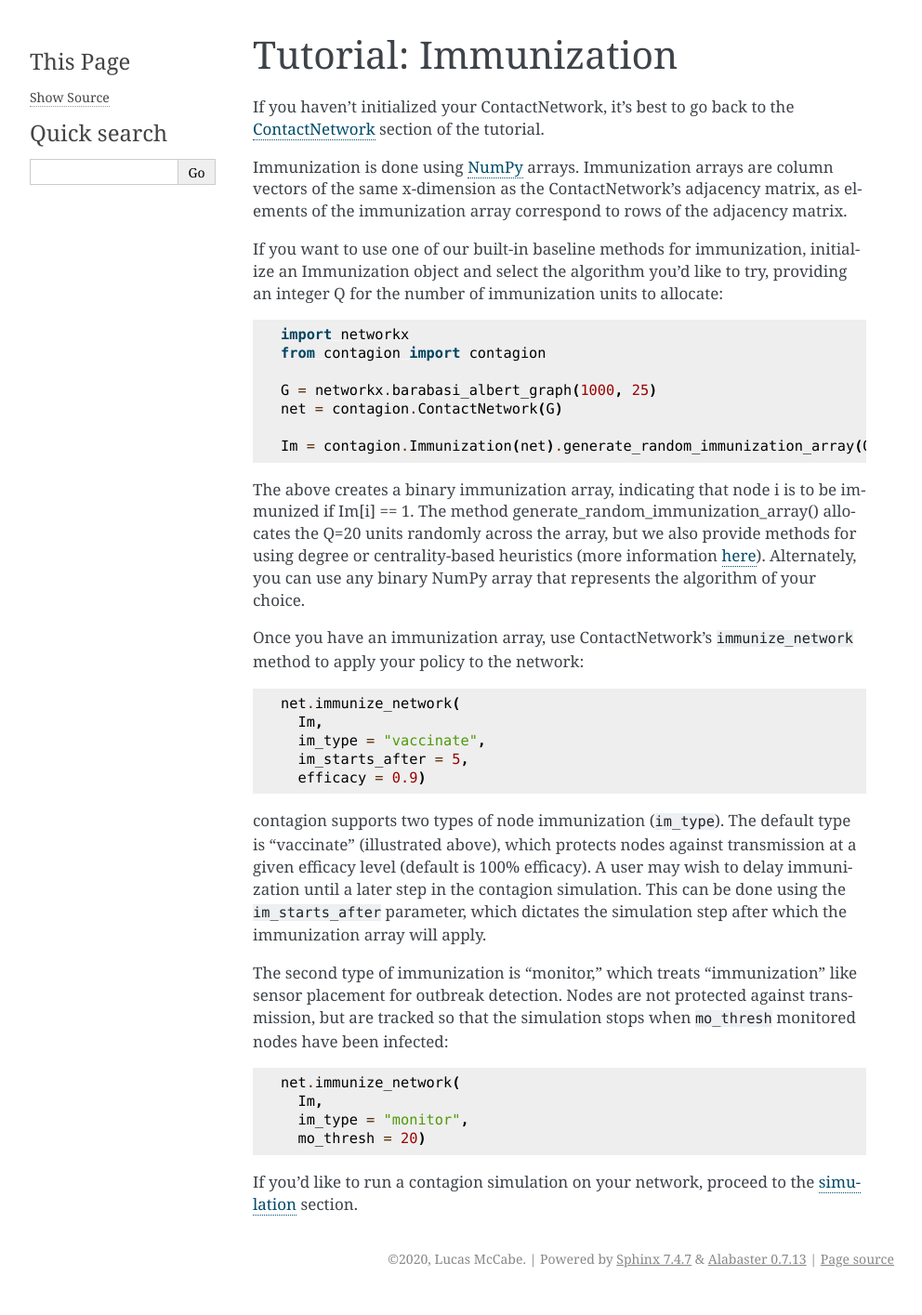
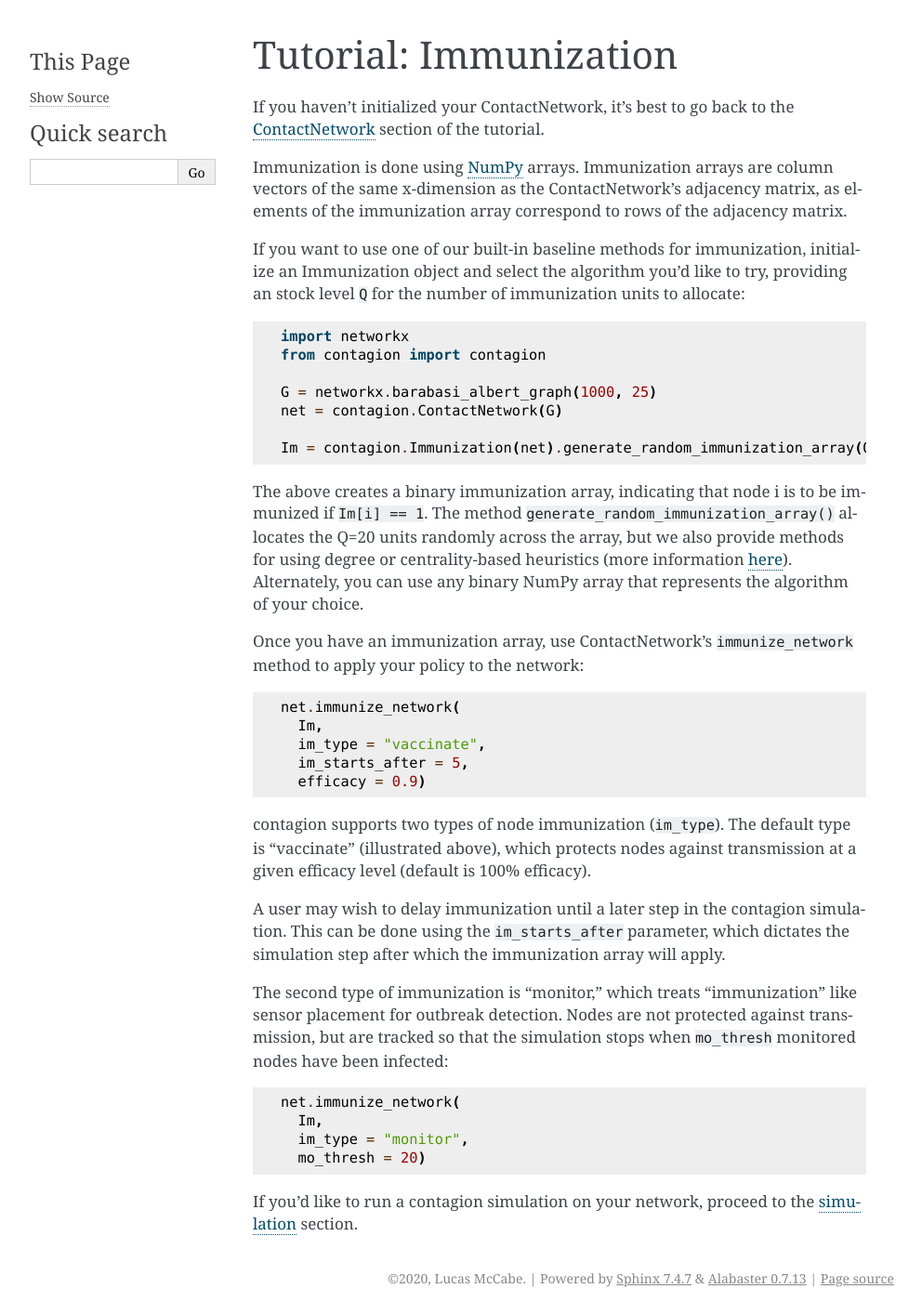
Before and after one commit to lucasmccabe/contagion, a Sphinx documentation site: the page built from docs/tutorial_Immunization.rst, in a window 1280 px wide. Shown: the whole page at 93% size, without its empty margins (148-1140 px from the left). Built offline with Sphinx 7.4.7, drawn with Linux system fonts in a browser that asks for light colours; before the commit the page ends 1394 px from its top, so only the background shows below that.

Commit message:
RDT updates

```diff
--- a/docs/apiref_Immunization.rst
+++ b/docs/apiref_Immunization.rst
@@ -1,5 +1,5 @@
 ======================================
-The Contagion class
+The Immunization class
 ======================================
 
 
--- a/docs/index.rst
+++ b/docs/index.rst
@@ -2,6 +2,7 @@
    sphinx-quickstart on Sun Aug 23 20:21:28 2020.
    You can adapt this file completely to your liking, but it should at least
    contain the root `toctree` directive.
+
 
 Documentation for contagion
 ===========================
--- a/docs/tutorial_ContactNetwork.rst
+++ b/docs/tutorial_ContactNetwork.rst
@@ -1,6 +1,6 @@
-============
+==========================
 Tutorial: Contact Networks
-============
+==========================
 
 
 contagion simulations run on ContactNetwork_ objects. To begin, create a NetworkX graph and initialize a ContactNetwork around it:
--- a/docs/tutorial_Immunization.rst
+++ b/docs/tutorial_Immunization.rst
@@ -1,12 +1,12 @@
-============
+======================
 Tutorial: Immunization
-============
+======================
 
 If you haven't initialized your ContactNetwork, it's best to go back to the ContactNetwork_ section of the tutorial.
 
 Immunization is done using NumPy_ arrays. Immunization arrays are column vectors of the same x-dimension as the ContactNetwork's adjacency matrix, as elements of the immunization array correspond to rows of the adjacency matrix.
 
-If you want to use one of our built-in baseline methods for immunization, initialize an Immunization object and select the algorithm you'd like to try, providing an integer Q for the number of immunization units to allocate:
+If you want to use one of our built-in baseline methods for immunization, initialize an Immunization object and select the algorithm you'd like to try, providing an stock level ``Q`` for the number of immunization units to allocate:
 
 .. code-block:: python
 
@@ -19,7 +19,7 @@ If you want to use one of our built-in baseline methods for immunization, initia
     Im = contagion.Immunization(net).generate_random_immunization_array(Q = 20)
 
 
-The above creates a binary immunization array, indicating that node i is to be immunized if Im[i] == 1. The method generate_random_immunization_array() allocates the Q=20 units randomly across the array, but we also provide methods for using degree or centrality-based heuristics (more information here_). Alternately, you can use any binary NumPy array that represents the algorithm of your choice.
+The above creates a binary immunization array, indicating that node i is to be immunized if ``Im[i] == 1``. The method ``generate_random_immunization_array()`` allocates the Q=20 units randomly across the array, but we also provide methods for using degree or centrality-based heuristics (more information here_). Alternately, you can use any binary NumPy array that represents the algorithm of your choice.
 
 Once you have an immunization array, use ContactNetwork's ``immunize_network`` method to apply your policy to the network:
 
@@ -32,7 +32,9 @@ Once you have an immunization array, use ContactNetwork's ``immunize_network`` m
     efficacy = 0.9)
 
 
-contagion supports two types of node immunization (``im_type``). The default type is "vaccinate" (illustrated above), which protects nodes against transmission at a given efficacy level (default is 100% efficacy). A user may wish to delay immunization until a later step in the contagion simulation. This can be done using the ``im_starts_after`` parameter, which dictates the simulation step after which the immunization array will apply.
+contagion supports two types of node immunization (``im_type``). The default type is "vaccinate" (illustrated above), which protects nodes against transmission at a given efficacy level (default is 100% efficacy).
+
+A user may wish to delay immunization until a later step in the contagion simulation. This can be done using the ``im_starts_after`` parameter, which dictates the simulation step after which the immunization array will apply.
 
 The second type of immunization is "monitor," which treats "immunization" like sensor placement for outbreak detection. Nodes are not protected against transmission, but are tracked so that the simulation stops when ``mo_thresh`` monitored nodes have been infected:
 
--- a/docs/tutorial_simulation.rst
+++ b/docs/tutorial_simulation.rst
@@ -1,6 +1,6 @@
-============
+====================
 Tutorial: Simulation
-============
+====================
 
 If you haven't initialized your ContactNetwork, it's best to go back to the ContactNetwork_ section of the tutorial. If you'd like to start by immunizing your network, feel free to go back to the Immunization_ section of the tutorial.
 
@@ -84,7 +84,7 @@ Alternately, a contact tracing approach is available:
 
 This method implements the logic illustrated below:
 
-.. image:: /_static/contagion_test and trace.PNG
+.. image:: /_static/contagion_test_and_trace.PNG
 
 
 .. _ContactNetwork: https://contagion.readthedocs.io/en/latest/tutorial_ContactNetwork.html
```
Also changed, not shown: other parts of docs/index.rst (+1 -1 lines), other parts of docs/tutorial_ContactNetwork.rst (+1 -1 lines), docs/_static/contagion_test_and_trace.PNG (renamed from docs/_static/contagion_test and trace.PNG).
